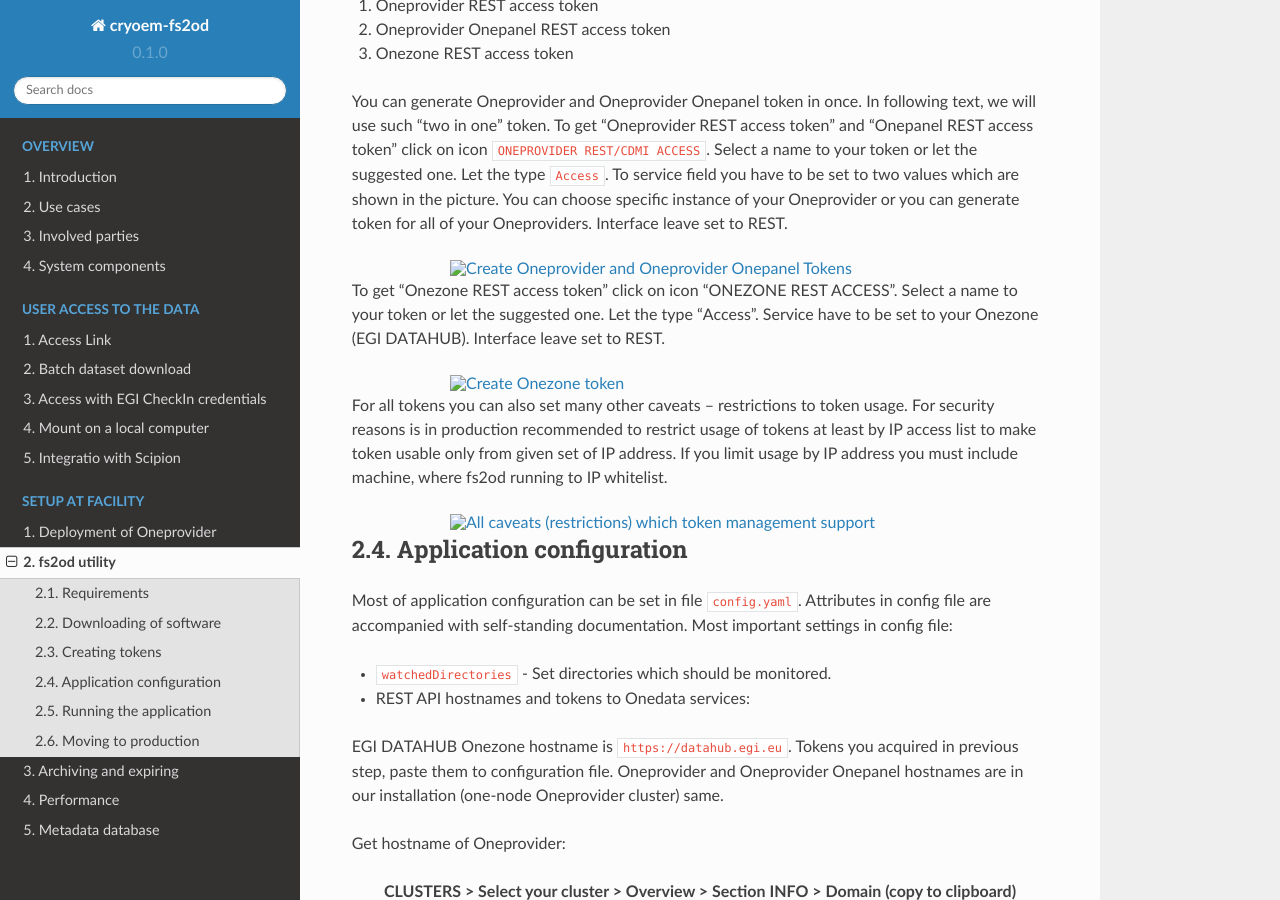
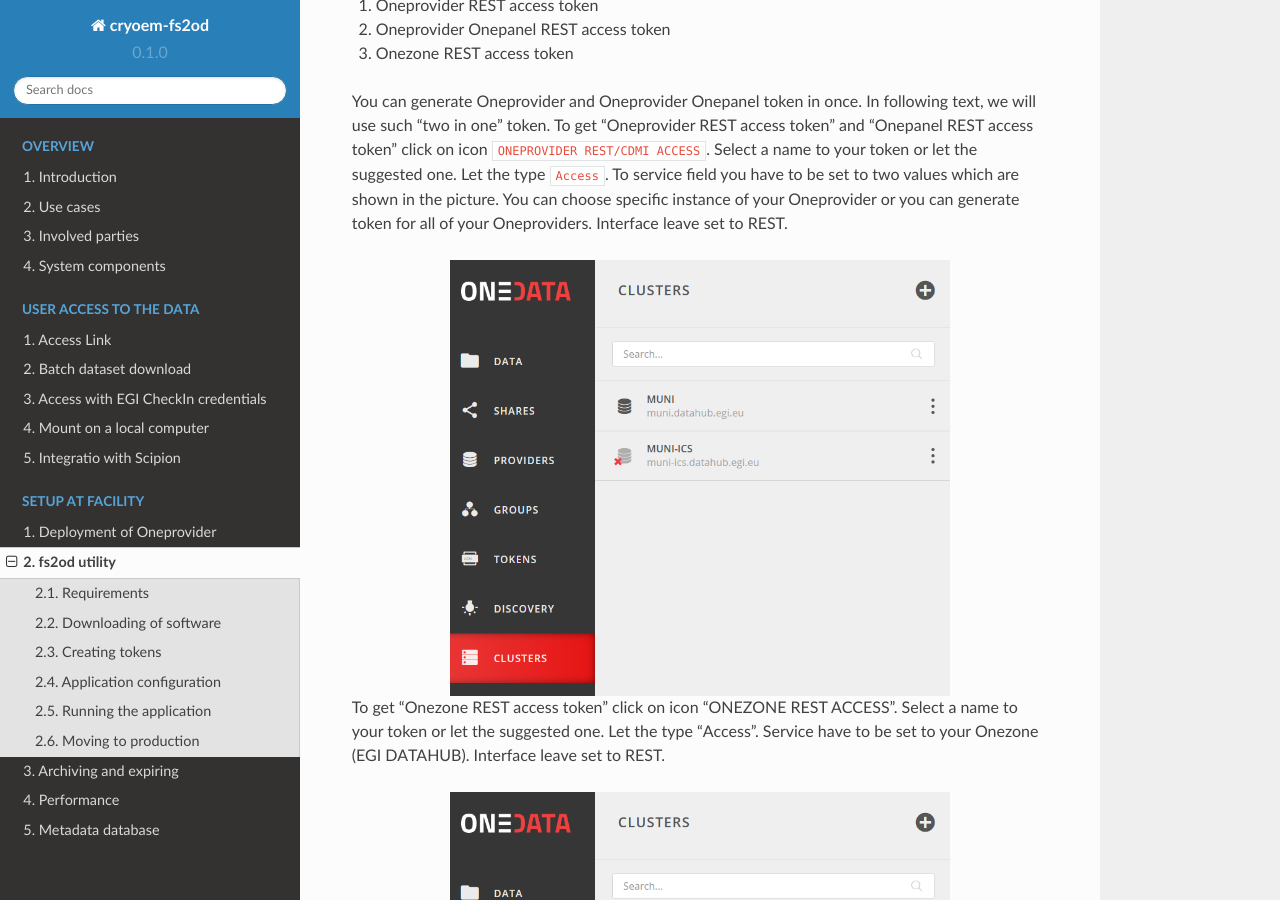
Before and after one commit to svobtom/onedata4sci, a Sphinx documentation site: the page built from docs/source/labs/fs2od.rst, in a window 1280 px wide and 900 px high, scrolled down 1006 px. Built offline with Sphinx 7.4.7 and the Read the Docs theme 2.0.0, drawn with Linux system fonts in a browser that asks for light colours.

Commit message:
Fix images

```diff
--- a/docs/source/labs/fs2od.rst
+++ b/docs/source/labs/fs2od.rst
@@ -35,21 +35,21 @@
 You can generate Oneprovider and Oneprovider Onepanel token in once. In following text, we will use such "two in one" token.
 To get “Oneprovider REST access token” and “Onepanel REST access token” click on icon ``ONEPROVIDER REST/CDMI ACCESS``. Select a name to your token or let the suggested one. Let the type ``Access``. To service field you have to be set to two values which are shown in the picture. You can choose specific instance of your Oneprovider or you can generate token for all of your Oneproviders. Interface leave set to REST.
 
-.. image:: images/08_OZ_clusters.png
+.. image:: ../images/08_OZ_clusters.png
    :width: 500
    :align: center
    :alt: Create Oneprovider and Oneprovider Onepanel Tokens
 
 To get “Onezone REST access token” click on icon “ONEZONE REST ACCESS”. Select a name to your token or let the suggested one. Let the type “Access”. Service have to be set to your Onezone (EGI DATAHUB). Interface leave set to REST.
 
-.. image:: images/08_OZ_clusters.png
+.. image:: ../images/08_OZ_clusters.png
    :width: 500
    :align: center
    :alt: Create Onezone token
 
 For all tokens you can also set many other caveats – restrictions to token usage. For security reasons is in production recommended to restrict usage of tokens at least by IP access list to make token usable only from given set of IP address. If you limit usage by IP address you must include machine, where fs2od running to IP whitelist.
 
-.. image:: images/08_OZ_clusters.png
+.. image:: ../images/08_OZ_clusters.png
    :width: 500
    :align: center
    :alt: All caveats (restrictions) which token management support
--- a/docs/source/labs/oneprovider.rst
+++ b/docs/source/labs/oneprovider.rst
@@ -7,7 +7,7 @@
 Requirements to run Oneprovider are described in official documentation as shown in the table. We recommend use Optimal setting. In following text there is described One provider deployment for usage of up to 100 users, for more sophisticated deployment please see Onedata documentation (https://onedata.org/#/home/documentation/stable/doc/administering_onedata/oneprovider_tutorial.html).
 
 .. csv-table:: Requirements of Oneprovider
-   :file: tables/oneprovider_requirements.csv
+   :file: ../tables/oneprovider_requirements.csv
    :header-rows: 1
    :stub-columns: 1
 
```
